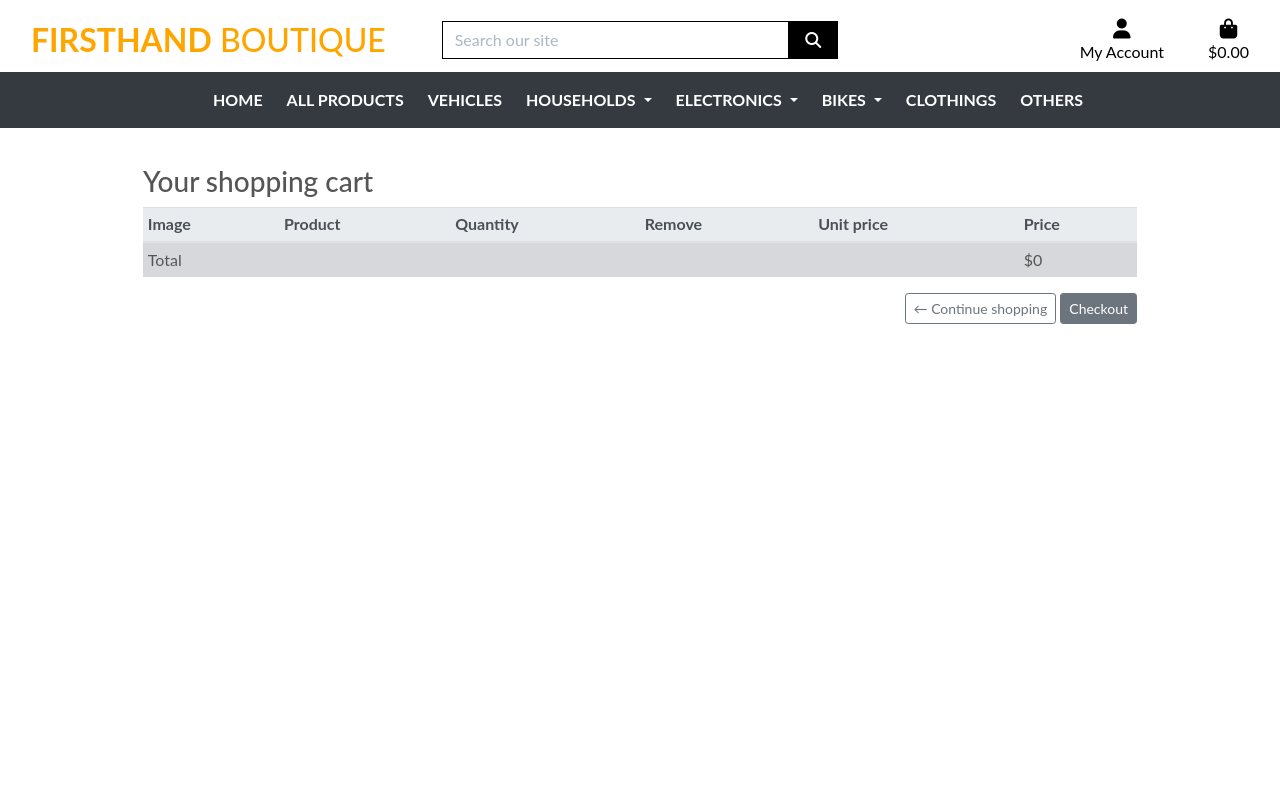
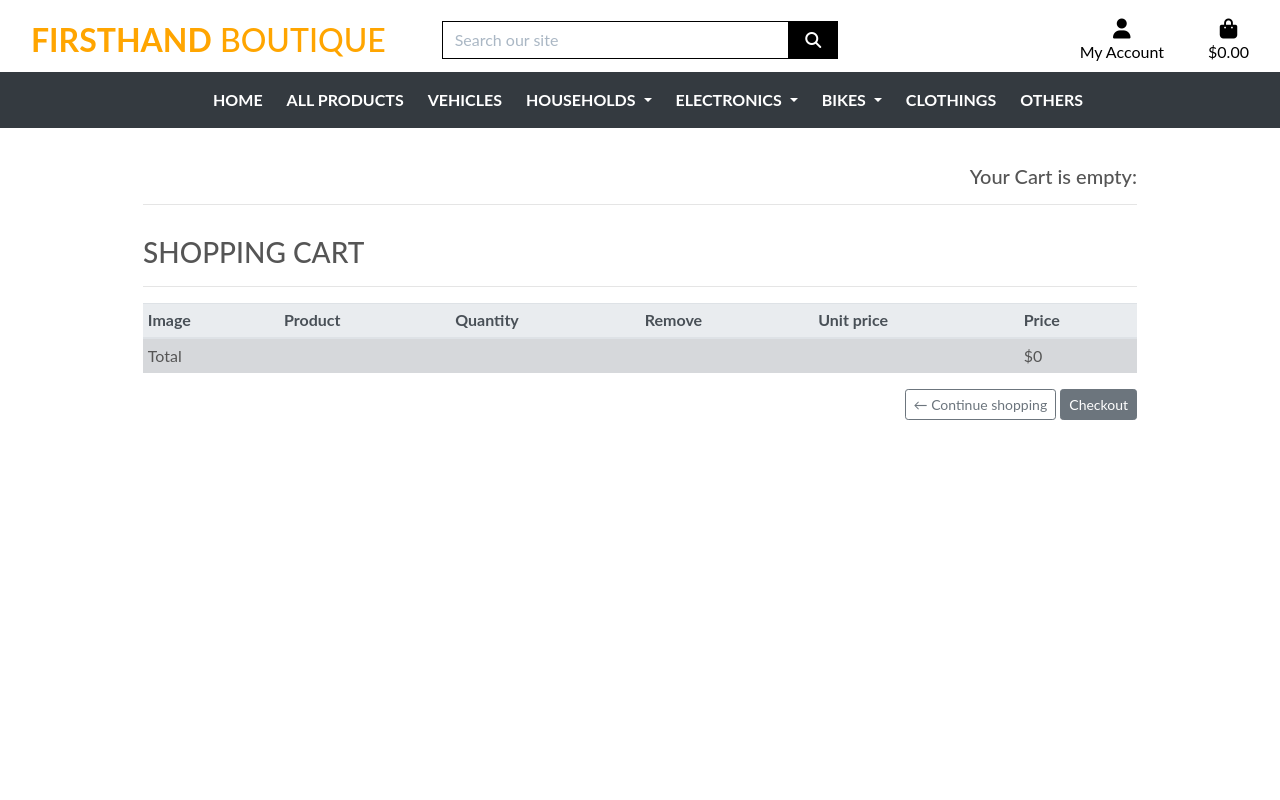
Before and after one commit to Gerardbulky/firsthand, a Django app: page /cart in a window 1280 px wide. Run offline with Django 3.2, Linux system fonts and the light colour scheme; some libraries are stand-ins or nearby versions.

Commit message:
completed shopping cart information

```diff
--- /dev/null
+++ b/cart/context_processors.py
@@ -0,0 +1,4 @@
+from .cart import Cart
+
+def cart(request):
+    return {'cart': Cart(request)}
--- a/myshop/settings.py
+++ b/myshop/settings.py
@@ -72,6 +72,7 @@ TEMPLATES = [
                 'django.template.context_processors.request',
                 'django.contrib.auth.context_processors.auth',
                 'django.contrib.messages.context_processors.messages',
+                'cart.context_processors.cart',
             ],
         },
     },
--- a/shop/templates/cart/detail.html
+++ b/shop/templates/cart/detail.html
@@ -1,21 +1,34 @@
 {% extends "base.html" %}
 {% load static %}
 
-{% block page_header %}
+
+{% block sub-header %}
 <div class="container header-container">
     <div class="row">
-        <div class="col"></div>
+        <div class="col">
+            <div class="cart">
+                {% with total_items=cart|length %}
+                    {% if total_items > 0 %}
+                        Your cart:
+                        <a href="{% url 'cart:cart_detail' %}">
+                            {{ total_items }} item{{ total_items|pluralize }},
+                            ${{ cart.get_total_price }}
+                        </a>
+                    {% else %}
+                        <h5 class="float-right mb-5">Your Cart is empty:</h5><br>
+                    {% endif %}
+                {% endwith %}
+                <hr>
+            </div>
+        </div>
     </div>
 </div>
-{% endblock %}
-
-{% block title %}
 {% endblock %}
 
 {% block content %}
 <div class="overlay"></div>
 <div class="container">
-    <h3>Your shopping cart</h3>
+    <h3>SHOPPING CART</h3><hr>
 <div class="row">
     <div class="col-12 table-responsive">
         <table class="table table-sm">
--- a/shop/templates/includes/mobile-nav.html
+++ b/shop/templates/includes/mobile-nav.html
@@ -45,15 +45,17 @@
 </li>
 <!---------list 3--to----accesss the shopping bag---------------------------->
 <li class="list-inline-item">
-    <a class="{% if grand_total %}text-primary font-weight-bold{% else %}text-white{% endif %} nav-link d-block d-lg-none" href="#">
+    <a class="{% if grand_total %}text-primary font-weight-bold{% else %}text-white{% endif %} nav-link d-block d-lg-none" href="{% url 'cart:cart_detail' %}">
         <div class="text-center">
             <div><i class="fas fa-shopping-bag fa-lg"></i></div>
             <p class="my-0">
-                {% if grand_total %}
-                    ${{ grand_total|floatformat:2 }}
-                {% else %}
-                    $0.00
-                {% endif %}
+                {% with total_items=cart|length %}
+                    {% if total_items > 0 %}
+                        ${{ cart.get_total_price }}
+                    {% else %}
+                        $0.00
+                    {% endif %}
+                {% endwith %}
             </p>
         </div>
     </a>
--- a/templates/base.html
+++ b/templates/base.html
@@ -87,15 +87,17 @@
                       </li>
                       <!---------------------------- shopping bag section-------------------------->
                       <li class="list-inline-item">
-                        <a class="{% if grand_total %}text-info font-weight-bold{% else %}text-black{% endif %} nav-link" href="#">
-                            <div class="text-center">
+                        <a class="{% if total_items %}text-info font-weight-bold{% else %}text-black{% endif %} nav-link" href="{% url 'cart:cart_detail' %}">
+                            <div class="text-center" display="inline-block;">
                                 <div><i class="fas fa-shopping-bag fa-lg"></i></div>
                                 <p class="my-0">
-                                    {% if grand_total %}
-                                        ${{ grand_total|floatformat:2 }}
-                                    {% else %}
-                                        $0.00
-                                    {% endif %}
+                                    {% with total_items=cart|length %}
+                                        {% if total_items > 0 %}
+                                            ${{ cart.get_total_price }}
+                                        {% else %}
+                                            $0.00
+                                        {% endif %}
+                                    {% endwith %}
                                 </p>
                             </div>
                         </a>
@@ -140,7 +142,7 @@
     {% block page_header %}
     {% endblock %}
 
-    {% block title %}
+    {% block sub-header %}
     {% endblock %}
 
 
```
Also changed, not shown: shop/templates/shop/product/list.html (+13 -8 lines), db.sqlite3.
